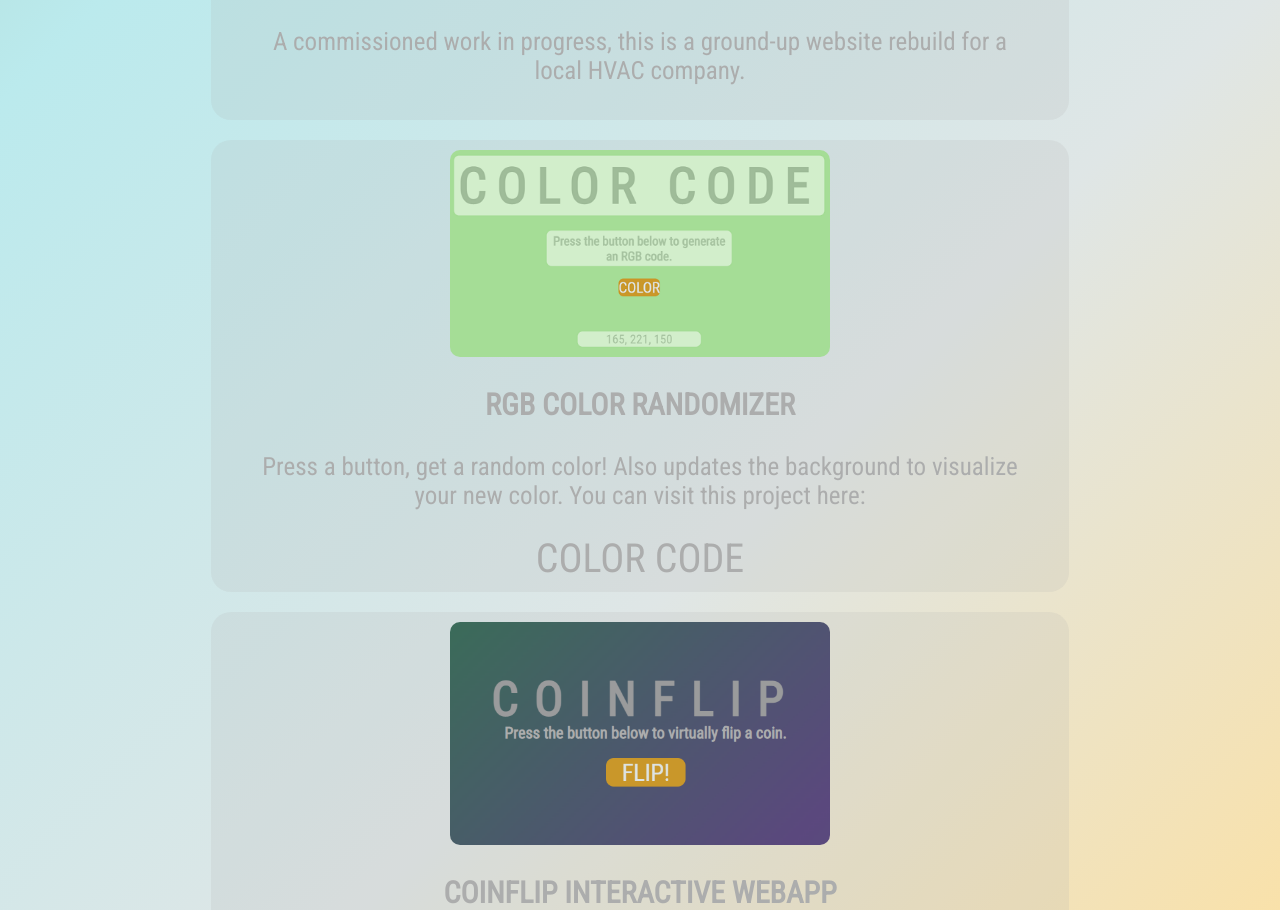
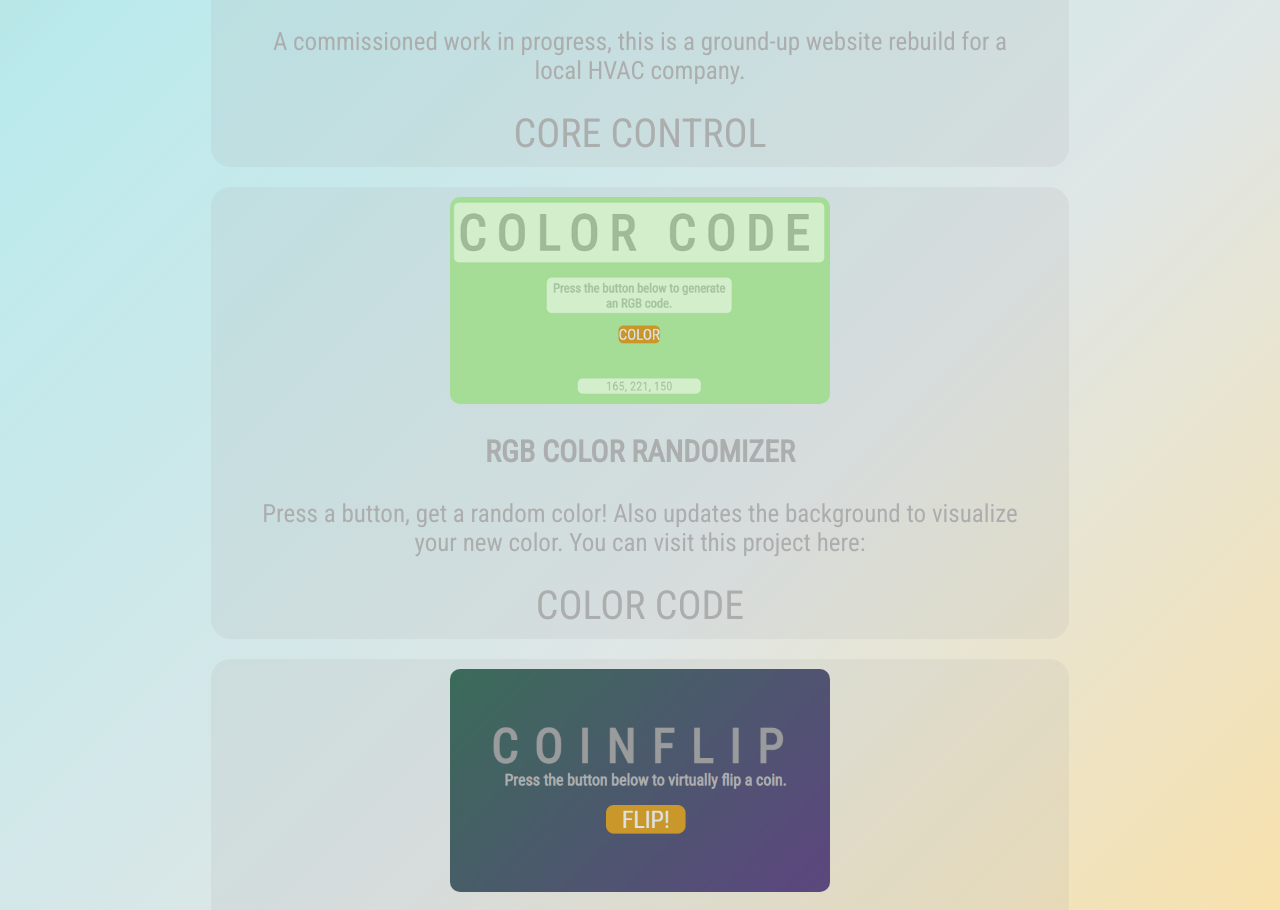
Before and after one commit to BaronHumbert/baronhumbert.github.io, a plain HTML site: page projects.html in a window 1280 px wide. Shown: the part 1051-1961 px from the top of the page. Drawn offline with Linux system fonts and the light colour scheme.

Commit message:
Added link to Core Concept

```diff
--- a/projects.html
+++ b/projects.html
@@ -33,6 +33,7 @@
       <img id="coinflip" src="./resources/images/corepic.jpg">
       <h3 class="coin-desc">CORE CONTROL CONCEPT</h3>
       <p class="coin-desc">A commissioned work in progress, this is a ground-up website rebuild for a local HVAC company.</p>
+      <a class="coin-desc" id="coinlink" target="_blank" href="./Core v1.0/index.html">CORE CONTROL</a>
     </div>
 
     <div id="cointextbox">
```
